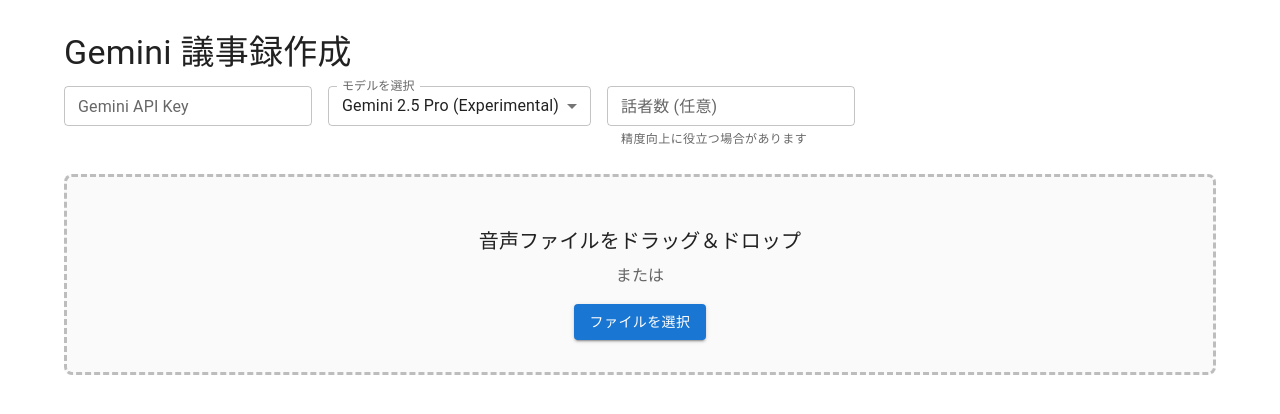
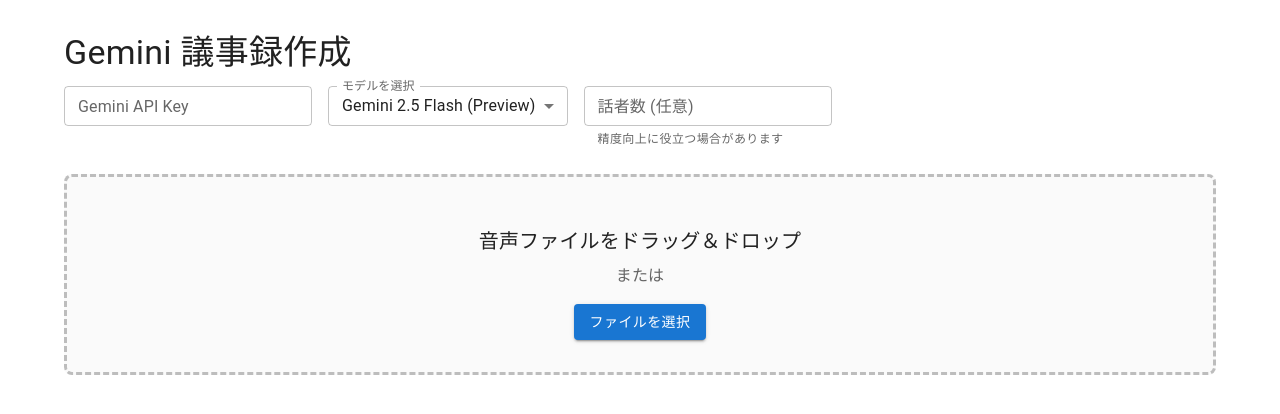
Before and after one commit to TanakaNewton/gemini-meeting-assistant, a React (Vite) app: page / in a window 1280 px wide. Shown: the top 414 px of the page. Built offline with nearby package versions, Linux system fonts and the light colour scheme; some icons are missing.

Commit message:
gemini 2.5 proのAPI無料枠廃止の為、gemini 2.5 flashを使用するよう修正

```diff
--- a/src/App.jsx
+++ b/src/App.jsx
@@ -136,9 +136,7 @@
 }
 
 const availableModels = [
-  { id: "gemini-1.5-pro-latest", name: "Gemini 1.5 Pro (Latest)" },
-  { id: "gemini-1.5-flash-latest", name: "Gemini 1.5 Flash (Latest)" },
-  { id: "gemini-2.5-pro-exp-03-25", name: "Gemini 2.5 Pro (Experimental)" },
+  { id: "gemini-2.5-flash-preview-05-20", name: "Gemini 2.5 Flash (Preview)" }
 ];
 
 // --- ReactMarkdown用のMUIコンポーネントマッピング ---
@@ -185,7 +183,7 @@
 
 function App() {
   const [apiKey, setApiKey] = useState('');
-  const [selectedModel, setSelectedModel] = useState("gemini-2.5-pro-exp-03-25");
+  const [selectedModel, setSelectedModel] = useState("gemini-2.5-flash-preview-05-20");
   const [selectedFile, setSelectedFile] = useState(null);
   const [isLoading, setIsLoading] = useState(false);
   const [results, setResults] = useState([]);
```
